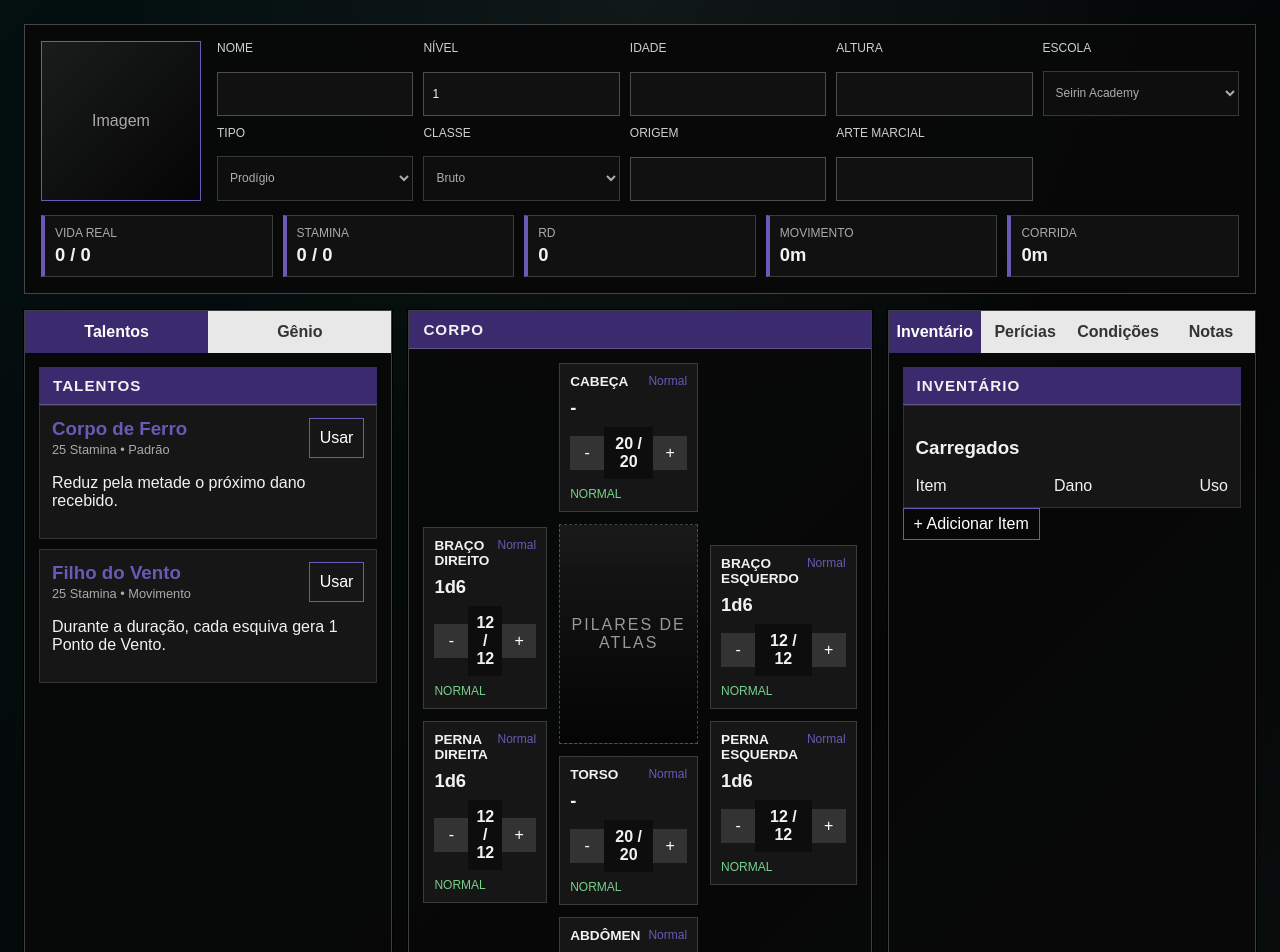
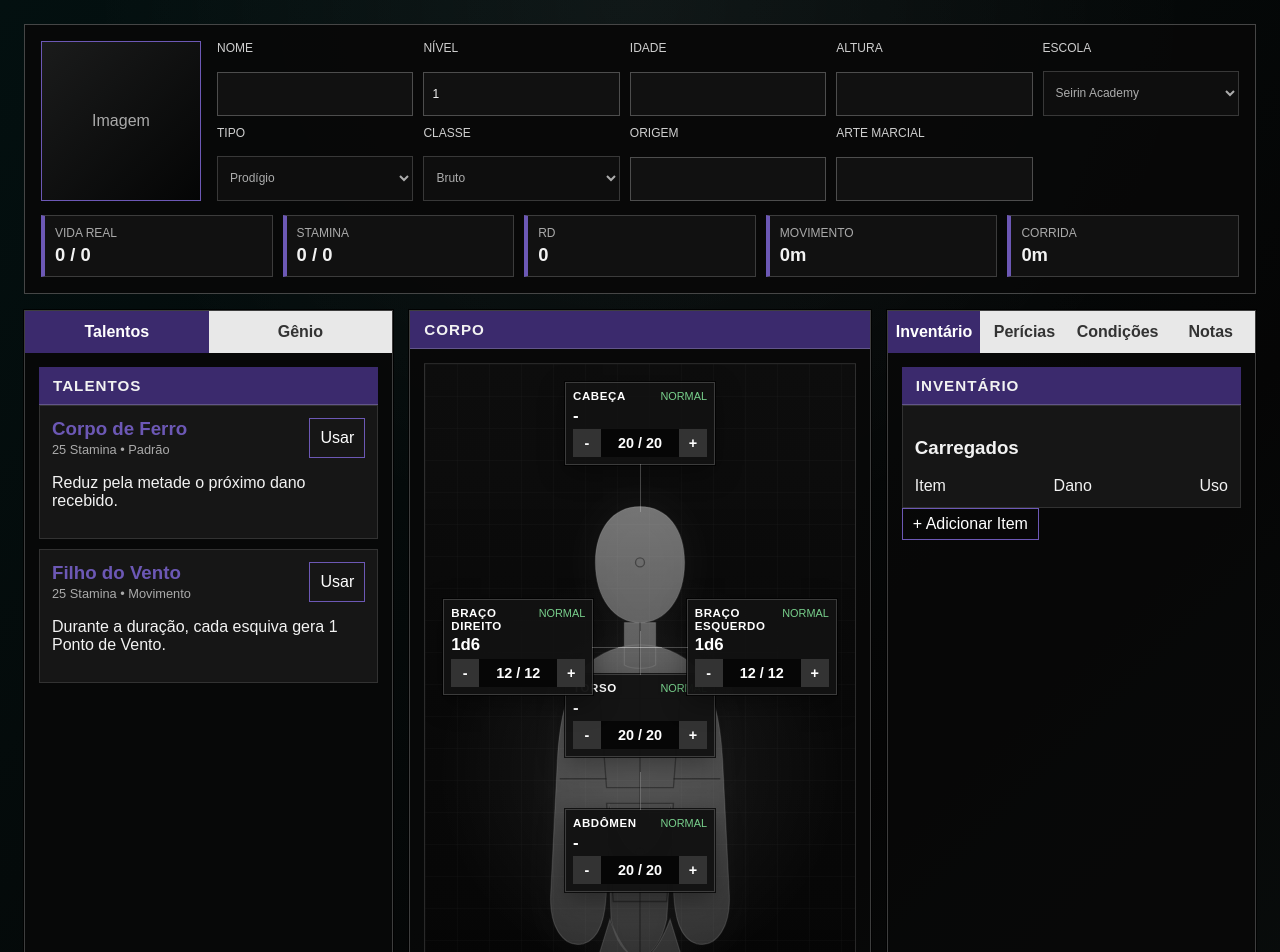
Before and after one commit to CNRCAG/Fichas-Yusong, a React (Vite) app in the folder yusong-sheet-builder/: page / in a window 1280 px wide. Shown: the top 952 px of the page. Built offline with nearby package versions, Linux system fonts and the light colour scheme.

Commit message:
Mexer no corpo

```diff
--- a/yusong-sheet-builder/src/components/body/BodyPart.jsx
+++ b/yusong-sheet-builder/src/components/body/BodyPart.jsx
@@ -1,27 +1,27 @@
 import { getBodyPartState, getBodyPartStatusClass } from "../../utils/bodyUtils";
 
-function BodyPart({ part }) {
+function BodyPart({ part, className = "" }) {
   const state = getBodyPartState(part.currentArmor);
   const statusClass = getBodyPartStatusClass(part.currentArmor);
 
   return (
-    <article className="body-part">
-      <div className="body-part-header">
+    <article className={`body-part ${className}`}>
+      <div className="body-part-top">
         <h3>{part.name}</h3>
-        <span>{state}</span>
+        <span className={statusClass}>{state}</span>
       </div>
 
       <strong className="body-dice">{part.dice}</strong>
 
       <div className="armor-control">
         <button type="button">-</button>
+
         <strong>
           {part.currentArmor} / {part.maxArmor}
         </strong>
+
         <button type="button">+</button>
       </div>
-
-      <p className={statusClass}>{state}</p>
     </article>
   );
 }
--- a/yusong-sheet-builder/src/components/panels/BodyPanel.jsx
+++ b/yusong-sheet-builder/src/components/panels/BodyPanel.jsx
@@ -1,37 +1,134 @@
 import BodyPart from "../body/BodyPart";
 
+const partPositions = {
+  head: "part-head",
+  torso: "part-torso",
+  abdomen: "part-abdomen",
+  rightArm: "part-right-arm",
+  leftArm: "part-left-arm",
+  rightLeg: "part-right-leg",
+  leftLeg: "part-left-leg",
+};
+
+function BodySilhouette() {
+  return (
+    <svg
+      className="body-silhouette"
+      viewBox="0 0 260 560"
+      role="img"
+      aria-label="Silhueta corporal tática do personagem"
+    >
+      <defs>
+        <linearGradient id="bodyFill" x1="0" y1="0" x2="0" y2="1">
+          <stop offset="0%" stopColor="rgba(230, 230, 230, 0.68)" />
+          <stop offset="100%" stopColor="rgba(115, 115, 115, 0.36)" />
+        </linearGradient>
+      </defs>
+
+      {/* SILHUETA ÚNICA */}
+      <path
+        className="body-svg-shape"
+        d="
+          M130 34
+
+          C105 34 90 55 90 84
+          C90 116 107 138 130 138
+          C153 138 170 116 170 84
+          C170 55 155 34 130 34
+
+          M116 138
+          H144
+          V176
+          C138 180 122 180 116 176
+          Z
+
+          M78 180
+          C94 164 112 158 130 158
+          C148 158 166 164 182 180
+
+          C196 198 202 225 204 260
+          L210 380
+          C212 410 199 430 181 426
+          C165 422 160 400 160 372
+          L158 300
+
+          C152 326 142 346 130 346
+          C118 346 108 326 102 300
+
+          L100 372
+          C100 400 95 422 79 426
+          C61 430 48 410 50 380
+          L56 260
+          C58 225 64 198 78 180
+
+          M102 338
+          C110 360 120 372 130 372
+          C140 372 150 360 158 338
+
+          L154 404
+          C150 422 142 434 132 438
+          L126 438
+          C116 434 108 422 104 404
+          Z
+
+          M103 404
+          C111 426 121 438 128 440
+          L116 520
+          C113 540 101 550 86 546
+          C72 542 67 527 71 508
+          Z
+
+          M132 440
+          C139 438 149 426 157 404
+          L189 508
+          C193 527 188 542 174 546
+          C159 550 147 540 144 520
+          Z
+        "
+      />
+
+      {/* LINHAS TÁTICAS */}
+      <g className="body-svg-lines">
+        <line x1="130" y1="138" x2="130" y2="438" />
+
+        <polygon points="94,206 166,206 160,286 100,286" />
+        <polygon points="100,300 160,300 154,388 106,388" />
+
+        <line x1="58" y1="278" x2="100" y2="278" />
+        <line x1="160" y1="278" x2="202" y2="278" />
+
+        <line x1="78" y1="462" x2="116" y2="462" />
+        <line x1="144" y1="462" x2="182" y2="462" />
+
+        <circle cx="130" cy="84" r="4" />
+        <circle cx="130" cy="246" r="4" />
+        <circle cx="130" cy="344" r="4" />
+      </g>
+    </svg>
+  );
+}
+
 function BodyPanel({ character }) {
-  const getPart = (id) => {
-    return character.body.find((part) => part.id === id);
-  };
-
   return (
     <section className="body-panel panel">
       <div className="section-title">
         <h2>Corpo</h2>
       </div>
 
-      <div className="body-layout">
-        <div className="body-column">
-          <BodyPart part={getPart("rightArm")} />
-          <BodyPart part={getPart("rightLeg")} />
+      <div className="body-map">
+        <div className="body-grid-lines"></div>
+
+        <div className="body-figure" aria-hidden="true">
+          <BodySilhouette />
         </div>
 
-        <div className="body-center">
-          <BodyPart part={getPart("head")} />
-
-          <div className="body-silhouette">
-            <span>Pilares de Atlas</span>
-          </div>
-
-          <BodyPart part={getPart("torso")} />
-          <BodyPart part={getPart("abdomen")} />
-        </div>
-
-        <div className="body-column">
-          <BodyPart part={getPart("leftArm")} />
-          <BodyPart part={getPart("leftLeg")} />
-        </div>
+        {character.body.map((part) => (
+          <BodyPart
+            key={part.id}
+            part={part}
+            className={`body-part-floating ${partPositions[part.id]}`}
+          />
+        ))}
       </div>
     </section>
   );
--- a/yusong-sheet-builder/src/styles/body.css
+++ b/yusong-sheet-builder/src/styles/body.css
@@ -1,67 +1,107 @@
 .body-panel {
-  min-height: 520px;
+  min-height: 860px;
 }
 
-.body-layout {
-  padding: 14px;
-  display: grid;
-  grid-template-columns: 1fr 1.1fr 1fr;
-  gap: 12px;
+.body-map {
+  position: relative;
+  min-height: 820px;
+  margin: 14px;
+  overflow: hidden;
+  background:
+    radial-gradient(circle at center, rgba(255, 255, 255, 0.07), transparent 44%),
+    linear-gradient(180deg, rgba(255, 255, 255, 0.03), rgba(0, 0, 0, 0.42)),
+    #050505;
+  border: 1px solid rgba(255, 255, 255, 0.14);
 }
 
-.body-column,
-.body-center {
-  display: grid;
-  gap: 12px;
-  align-content: center;
+.body-grid-lines {
+  position: absolute;
+  inset: 0;
+  opacity: 0.07;
+  background-image:
+    linear-gradient(rgba(255, 255, 255, 0.3) 1px, transparent 1px),
+    linear-gradient(90deg, rgba(255, 255, 255, 0.3) 1px, transparent 1px);
+  background-size: 32px 32px;
+  pointer-events: none;
+}
+
+/* SILHUETA TÁTICA */
+
+.body-figure {
+  position: absolute;
+  left: 50%;
+  top: 51%;
+  width: 290px;
+  height: 640px;
+  transform: translate(-50%, -50%);
+  z-index: 1;
+  opacity: 0.7;
+  filter: drop-shadow(0 0 18px rgba(255, 255, 255, 0.1));
 }
 
 .body-silhouette {
-  min-height: 220px;
-  border: 1px dashed rgba(255, 255, 255, 0.25);
-  background:
-    linear-gradient(180deg, rgba(255, 255, 255, 0.08), rgba(0, 0, 0, 0.2)),
-    #050505;
-  display: grid;
-  place-items: center;
-  text-align: center;
-  color: #999;
-  text-transform: uppercase;
-  letter-spacing: 2px;
+  width: 100%;
+  height: 100%;
+  display: block;
 }
 
-.body-part {
-  background: #161616;
-  border: 1px solid rgba(255, 255, 255, 0.16);
-  padding: 10px;
-  display: grid;
-  gap: 8px;
+.body-svg-shape {
+  fill: url("#bodyFill");
+  stroke: rgba(255, 255, 255, 0.18);
+  stroke-width: 1.1;
 }
 
-.body-part-header {
+.body-svg-lines {
+  fill: none;
+  stroke: rgba(0, 0, 0, 0.5);
+  stroke-width: 1.2;
+  opacity: 0.75;
+}
+
+/* CARD DAS PARTES */
+
+.body-part {
+  background: rgba(18, 18, 18, 0.97);
+  border: 1px solid rgba(255, 255, 255, 0.18);
+  box-shadow:
+    0 0 0 1px rgba(0, 0, 0, 0.75),
+    0 8px 24px rgba(0, 0, 0, 0.35);
+  padding: 7px;
+  display: grid;
+  gap: 5px;
+}
+
+.body-part-floating {
+  position: absolute;
+  width: 150px;
+  z-index: 3;
+}
+
+.body-part-top {
   display: flex;
+  align-items: start;
   justify-content: space-between;
   gap: 8px;
 }
 
 .body-part h3 {
   margin: 0;
-  font-size: 0.85rem;
+  color: #fff;
+  font-size: 0.72rem;
   text-transform: uppercase;
-}
-
-.body-part-header span {
-  color: var(--school-color-light);
-  font-size: 0.75rem;
+  letter-spacing: 0.6px;
+  line-height: 1.1;
 }
 
 .body-dice {
-  font-size: 1.15rem;
+  color: #fff;
+  font-size: 1.05rem;
+  line-height: 1;
 }
 
 .armor-control {
   display: grid;
-  grid-template-columns: 34px 1fr 34px;
+  grid-template-columns: 28px 1fr 28px;
   align-items: center;
   text-align: center;
 }
@@ -70,18 +110,27 @@
   border: 0;
   background: #333;
   color: #fff;
-  padding: 8px;
+  padding: 6px;
+  font-weight: 700;
+  font-size: 0.9rem;
+}
+
+.armor-control button:hover {
+  background: var(--school-color);
 }
 
 .armor-control strong {
-  background: #0d0d0d;
-  padding: 8px;
+  background: #060606;
+  padding: 6px 4px;
+  color: #fff;
+  font-size: 0.9rem;
 }
 
 .body-status {
   margin: 0;
-  font-size: 0.75rem;
+  font-size: 0.68rem;
   text-transform: uppercase;
+  white-space: nowrap;
 }
 
 .body-status.normal {
@@ -91,3 +140,151 @@
 .body-status.disabled {
   color: #ff6565;
 }
+
+/* POSIÇÕES DOS CARDS */
+
+.part-head {
+  top: 18px;
+  left: 50%;
+  transform: translateX(-50%);
+}
+
+.part-torso {
+  top: 310px;
+  left: 50%;
+  transform: translateX(-50%);
+}
+
+.part-abdomen {
+  top: 445px;
+  left: 50%;
+  transform: translateX(-50%);
+}
+
+.part-right-arm {
+  top: 235px;
+  left: 18px;
+}
+
+.part-left-arm {
+  top: 235px;
+  right: 18px;
+}
+
+.part-right-leg {
+  bottom: 34px;
+  left: 30px;
+}
+
+.part-left-leg {
+  bottom: 34px;
+  right: 30px;
+}
+
+/* LINHAS DE LIGAÇÃO */
+
+.body-part-floating::after {
+  content: "";
+  position: absolute;
+  height: 1px;
+  background: rgba(255, 255, 255, 0.24);
+  pointer-events: none;
+}
+
+.part-head::after {
+  left: 50%;
+  top: 100%;
+  width: 1px;
+  height: 48px;
+  background: rgba(255, 255, 255, 0.24);
+}
+
+.part-right-arm::after {
+  right: -70px;
+  top: 50%;
+  width: 70px;
+}
+
+.part-left-arm::after {
+  left: -70px;
+  top: 50%;
+  width: 70px;
+}
+
+.part-torso::after {
+  left: 50%;
+  top: -44px;
+  width: 1px;
+  height: 44px;
+  background: rgba(255, 255, 255, 0.24);
+}
+
+.part-abdomen::after {
+  left: 50%;
+  top: -38px;
+  width: 1px;
+  height: 38px;
+  background: rgba(255, 255, 255, 0.24);
+}
+
+.part-right-leg::after {
+  right: -70px;
+  top: 28px;
+  width: 70px;
+}
+
+.part-left-leg::after {
+  left: -70px;
+  top: 28px;
+  width: 70px;
+}
+
+/* RESPONSIVO */
+
+@media (max-width: 1200px) {
+  .body-map {
+    min-height: 900px;
+  }
+
+  .body-figure {
+    top: 49%;
+    width: 270px;
+    height: 620px;
+  }
+
+  .body-part-floating {
+    width: 145px;
+  }
+
+  .part-head {
+    top: 18px;
+  }
+
+  .part-right-arm {
+    top: 225px;
+    left: 10px;
+  }
+
+  .part-left-arm {
+    top: 225px;
+    right: 10px;
+  }
+
+  .part-torso {
+    top: 355px;
+  }
+
+  .part-abdomen {
+    top: 490px;
+  }
+
+  .part-right-leg {
+    bottom: 36px;
+    left: 16px;
+  }
+
+  .part-left-leg {
+    bottom: 36px;
+    right: 16px;
+  }
+}
```
Also changed, not shown: 2 other files (tests, documents, lock files or other folders).
